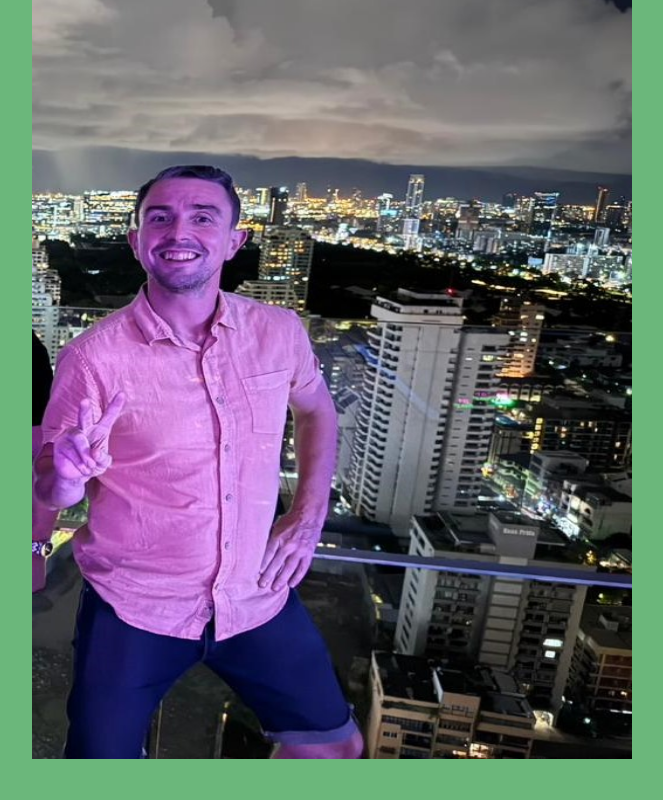
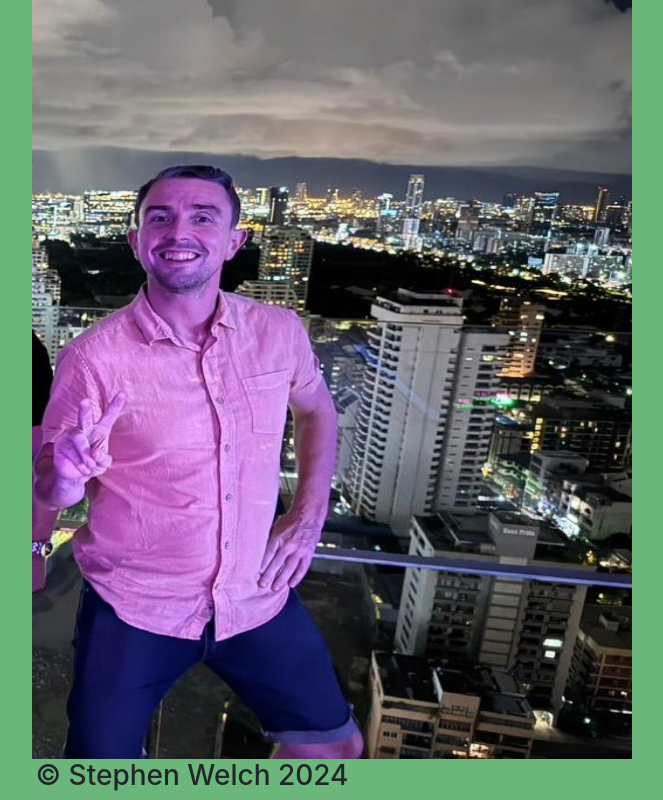
Before and after one commit to stephenwelch1927/PortfolioWebSite, a React (Create React App) app: page /about in a window 1280 px wide. Shown: the part 1072-1872 px from the top of the page, without its empty margins (448-1111 px from the left). Before the commit the page ends 1831 px from the top, so only its background shows below. Built offline with nearby package versions, Linux system fonts and the light colour scheme; the HTML template or start-up script is replaced by a standard one.

Commit message:
Updated copy right footer, added in contact form validation

```diff
--- a/package.json
+++ b/package.json
@@ -8,6 +8,7 @@
     "@testing-library/react": "^13.4.0",
     "@testing-library/user-event": "^13.5.0",
     "bootstrap": "^5.3.2",
+    "date-fns": "^3.3.1",
     "emailjs-com": "^3.2.0",
     "react": "^18.2.0",
     "react-bootstrap": "^2.8.0",
--- a/src/App.css
+++ b/src/App.css
@@ -1,3 +1,17 @@
 .back-colour{
   background-color: #6BB77B;
 }
+
+#foot {
+  margin-top: auto;
+}
+
+#footer-layout {
+  display: flex;
+  flex-direction: column;
+  min-height: 100vh;
+}
+
+h3 {
+  text-align: center;
+}
--- a/src/App.js
+++ b/src/App.js
@@ -14,6 +14,7 @@ import MarkDown from "./components/MarkDown";
 import RandomQuote from "./components/RandomQuote";
 import TextSimplifier from "./components/TextSimplifier";
 import PortfolioWeb from "./components/PortfolioWeb";
+import {format, formatDate} from 'date-fns';
 
 import {
   Nav,
@@ -29,8 +30,14 @@ function App() {
   useEffect(() => {
     document.body.classList.add("back-colour");
   });
+
+  const current = new Date();
+  const date = `${current.getFullYear()}`;
+
+
+
   return (
-    <div>
+    <div id="footer-layout">
       <Router>
         <Nav>
           <Bars />
@@ -74,6 +81,12 @@ function App() {
           <Route exact path="/portfolioWeb" element={<PortfolioWeb />} />
         </Routes>
       </Router>
+
+      <footer id="foot">
+      <h3>&copy; Stephen Welch {date}</h3>
+
+      </footer>
+
     </div>
   );
 }
--- a/src/components/About.js
+++ b/src/components/About.js
@@ -22,7 +22,7 @@ const About = () => {
             development. My Passion is creating web sites to benefit people and
             improve lives. I am currently teaching, I have taught Computer
             Science to students here in Thailand which was really rewarding. I
-            taught them many concepts of web develpment and also the principles
+            taught them many concepts of web development and also the principles
             of Object Oriented Programming (OOP).
           </p>
           <p>
--- a/src/components/GlobalBeer.js
+++ b/src/components/GlobalBeer.js
@@ -25,8 +25,8 @@ const GlobalBeerSite = () => {
             <br></br>
             This website was created for the purpose of storing and updating
             beer stock and allowing the customer to make purchases. The site has
-            many different features that include a sign-in form, admin section
-            that would allow the user to use the site for an admin point of
+            many different features that include a sign-in form and admin section
+            that would allow the user to use the site from an admin point of
             view. The site has full CRUD capabilities, the data is then stored
             in the database where we can access and update the database. This
             site has both a Front End and Back End, we use React JavaScript for
--- a/src/components/Holiday.js
+++ b/src/components/Holiday.js
@@ -21,12 +21,12 @@ const Holiday = () => {
           <Card.Text>
             <br></br>
             Created this website for the purpose of holiday makers being able to
-            review and update holiday expereinces. The site has full CRUD
+            review and update holiday experiences. The site has full CRUD
             capabilities, the user at any time can update or remove any of their
             stories. We use the MERN stack to achieve these goals, as our front
             end is using React as its main code and our server side uses NodeJs.
             All our data is then stored in a cloud based database called MongoDB
-            when query and update the data when ever we need to.
+            we can query and update the data when ever we need to.
           </Card.Text>
           <br></br>
           <br></br>
--- a/src/components/HomePage.js
+++ b/src/components/HomePage.js
@@ -1,7 +1,6 @@
 import React from "react";
 import Ayutthaya from "../images/Ayutthaya.jpg";
 import Salthill from "../images/Salthill_Winter1.jpg";
-import RoofTop from "../images/roofTop2.jpg";
 import "./styles/HomePage.css";
 import "./styles/NavLayout.css";
 
--- a/src/components/Navbar/Contact.js
+++ b/src/components/Navbar/Contact.js
@@ -1,7 +1,7 @@
 import React from "react";
 import { useRef } from "react";
 import emailjs from "@emailjs/browser";
-import '../styles/Contact.css';
+import "../styles/Contact.css";
 
 function Contact() {
   const form = useRef();
@@ -25,6 +25,7 @@ function Contact() {
         }
       );
 
+    alert("Thank you for your response");
     e.target.reset();
   };
 
@@ -35,15 +36,29 @@ function Contact() {
         <form ref={form} onSubmit={sendEmail}>
           <label>Name: </label>
           <br></br>
-          <input type="text" placeholder="First Name, Surname eg Joe Smith" name="from_name" />
+          <input
+            type="text"
+            placeholder="First Name, Surname eg Joe Smith"
+            name="from_name"
+            required
+          />
           <br></br>
           <label>Email: </label>
           <br></br>
-          <input type="email" placeholder="eg Joesmith@gmail.com" name="from_email" />
+          <input
+            type="email"
+            placeholder="eg Joesmith@gmail.com"
+            name="from_email"
+            required
+          />
           <br></br>
           <label>Message: </label>
           <br></br>
-          <textarea placeholder="Your message .........." name="message" />
+          <textarea
+            placeholder="Your message .........."
+            name="message"
+            required
+          />
           <br></br>
           <br></br>
           <input type="submit" value="Send Message" />
--- a/src/components/Projects.js
+++ b/src/components/Projects.js
@@ -82,7 +82,7 @@ const Projects = () => {
           <Card.Body>
             <Card.Title>Global Beer Garden</Card.Title>
             <Card.Text>
-              This website is a fully functional beer purchasing site, allows
+              This website is a fully functional beer purchasing site, it allows
               the customer to browse and purchase beers from across the globe.
             </Card.Text>
             <Link to="/globalBeer">
@@ -171,7 +171,7 @@ const Projects = () => {
             <br></br>
             <Card.Title>TextSimplifier</Card.Title>
             <Card.Text>
-              A text Simplifier created using JAVA and making use of it Object Oriented,
+              A text Simplifier created using JAVA and making use of its Object Oriented
               programming capabilities.
             </Card.Text>
             <Link to="/textSimplifier">
--- a/src/components/Recipe.js
+++ b/src/components/Recipe.js
@@ -25,7 +25,7 @@ const Recipe = () => {
             it is user friendly with mobile users. It allows users to browse
             recipes and also to add their own personal ones. We achieved
             creating our application through using Angualr, Ionic, GitHub & an
-            intoruction into typescript.
+            introduction into typescript.
           </Card.Text>
           <br></br>
           <br></br>
--- a/src/components/RegEx.js
+++ b/src/components/RegEx.js
@@ -20,7 +20,7 @@ const RegEx = () => {
             <br></br>A regular expression parser created using Python, this is a
             command line program. The user has 3 options to choose from, one
             option will allow the user to input a string. The second option will
-            allow the user to then iput some letters to try to match the string.
+            allow the user to then input some letters to try to match the string.
             The third option will then allow you to exit the application.
           </Card.Text>
           <br></br>
```
Also changed, not shown: src/components/styles/HomePage.css (+3 -12 lines), 1 other file (tests, documents, lock files or other folders).
